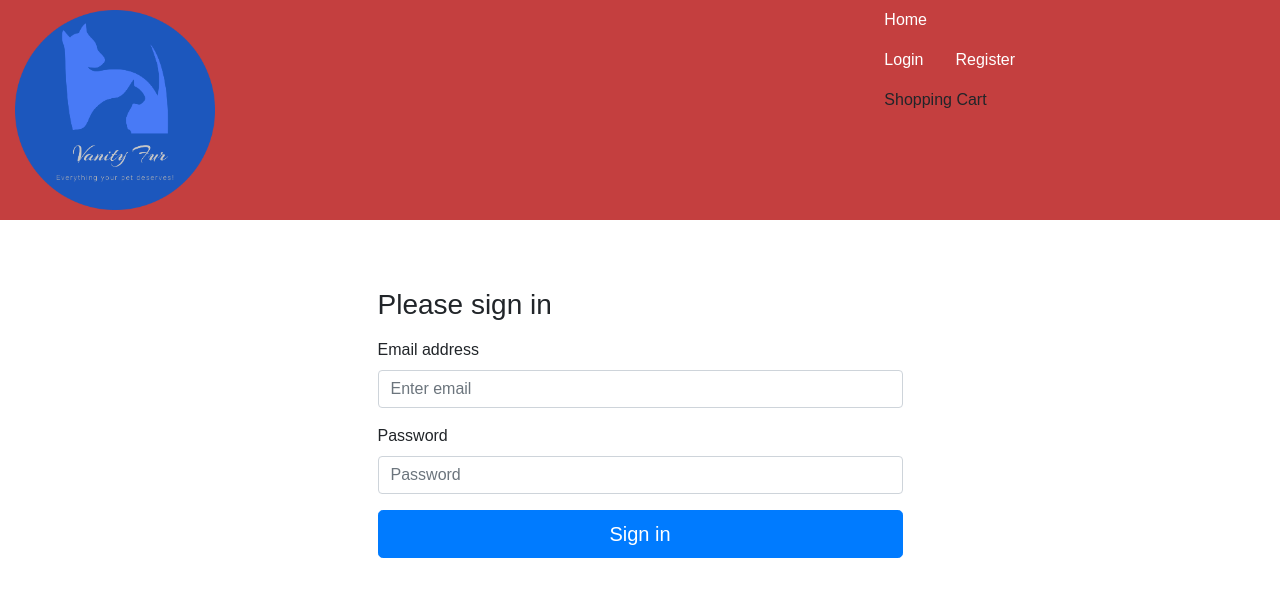
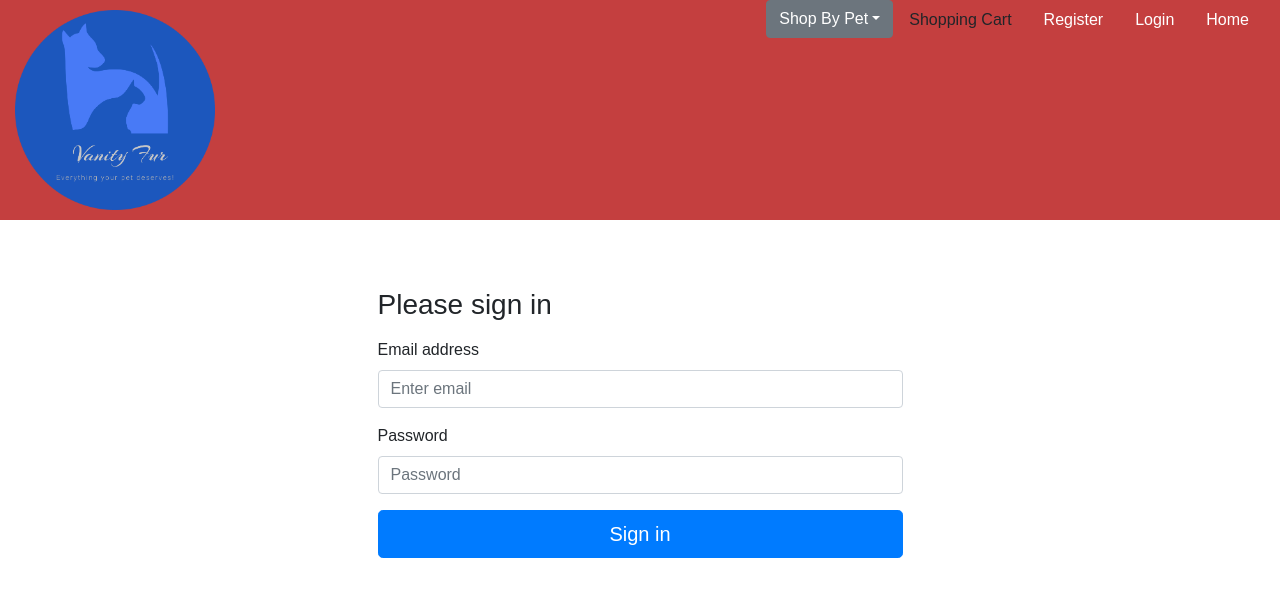
Before and after one commit to Frankie-Figz/project-3, a React (Create React App) app in the folder client/: page /login in a window 1280 px wide. Shown: the top 596 px of the page. Built offline with nearby package versions, Linux system fonts and the light colour scheme.

Commit message:
worked on carousel display

```diff
--- a/client/src/components/Carousel.css
+++ b/client/src/components/Carousel.css
@@ -1,6 +1,5 @@
 .carousel-item {
   margin-left: 30%;
-
 
 }
 
@@ -19,3 +18,12 @@
     color: grey;
 
 }
+
+#carouselExampleCaptions{
+  height: 30vh;
+}
+
+.carousel-img {
+  width: auto;
+  height: 30vh;
+}
--- a/client/src/components/Carousel.js
+++ b/client/src/components/Carousel.js
@@ -21,31 +21,31 @@ function Carousel() {
             </ol> */}
                 <div className="carousel-inner">
                     <div className="carousel-item active">
-                    <img src={img1} width="40%" height="40%" alt="app-logo"/>
+                        <img class="carousel-img" src={img1} alt="cute-pic" />
 
                     </div>
                     <div className="carousel-item">
-            <img src={img2} width="40%" height="40%" alt="app-logo"/>
+                        <img class="carousel-img" src={img2} alt="cute-pic" />
 
                     </div>
                     <div className="carousel-item">
-            <img src={img3} width="40%" height="40%" alt="app-logo"/>
+                        <img class="carousel-img" src={img3} alt="cute-pic" />
 
                     </div>
                     <div className="carousel-item">
-            <img src={img4} width="40%" height="40%" alt="app-logo"/>
+                        <img class="carousel-img" src={img4} alt="cute-pic" />
 
                     </div>
                     <div className="carousel-item">
-            <img src={img5} width="40%" height="40%" alt="app-logo"/>
+                        <img class="carousel-img" src={img5} alt="cute-pic" />
 
                     </div>
                     <div className="carousel-item">
-            <img src={img6} width="40%" height="40%" alt="app-logo"/>
+                        <img class="carousel-img" src={img6}  alt="cute-pic" />
 
                     </div>
                     <div className="carousel-item">
-            <img src={img7} width="40%" height="40%" alt="app-logo"/>
+                        <img class="carousel-img" src={img7} alt="cute-pic" />
 
                     </div>
                 </div>
--- a/client/src/components/Landing.js
+++ b/client/src/components/Landing.js
@@ -2,6 +2,7 @@ import React, {Component} from 'react';
 import {receive_products} from './UserFunctions';
 import SearchResults from "./SearchResults";
 import Carousel from "./Carousel";
+
 
 class Landing extends Component {
   constructor(){
@@ -30,16 +31,16 @@ class Landing extends Component {
 
       <div className="container">
          <Carousel />
-        <div className="jumbotron mt-5">
+        {/* <div className="jumbotron mt-5"> */}
           <div className="col-sm-8 mx-auto">
 
-            <h1 className="text-center">WELCOME---{this.state.products.length}</h1>
+            {/* <h1 className="text-center">WELCOME---{this.state.products.length}</h1> */}
           </div>
 
           <SearchResults results = {this.state.products}>
 
           </SearchResults>
-        </div>
+        {/* </div> */}
       </div>
     )
   }
--- a/client/src/components/NavBar.css
+++ b/client/src/components/NavBar.css
@@ -14,6 +14,7 @@ margin-bottom: 20px;
 
 .header-nav-item {
     display: inline-table;
+    float: right;
 }
 
 .nav-link{
--- a/client/src/components/Navbar.js
+++ b/client/src/components/Navbar.js
@@ -16,11 +16,11 @@ class Landing extends Component {
       <header>
         <div className="container-fluid">
           <div className="row">
-            <div className="logo-img col-8">
+            <div className="logo-img col-3">
               <img src={Logo} width="200px" height="200px" alt="app logo" />
             </div>
 
-            <div className="col-4 header-nav-items">
+            <div className="col-9 header-nav-items">
               <div className="header-nav-item">
                 <Link to="/" className="nav-link">Home</Link>
               </div>
@@ -52,6 +52,16 @@ class Landing extends Component {
                   </div>
                 </div>
               }
+
+              <div className="header-nav-item dropdown">
+                <button className="btn btn-secondary dropdown-toggle" type="button" id="dropdownMenuButton" data-toggle="dropdown" aria-haspopup="true" aria-expanded="false">
+                  Shop By Pet
+                </button>
+                <div className="dropdown-menu" aria-labelledby="dropdownMenuButton">
+                  <a className="dropdown-item" href="./components/ProductList.js">Dog</a>
+                  <a className="dropdown-item" href="./components/ProductList.js">Cat</a>
+                </div>
+              </div>
             </div>
           </div>
         </div>
```
Lines whose indentation alone changed are shown as unchanged.
